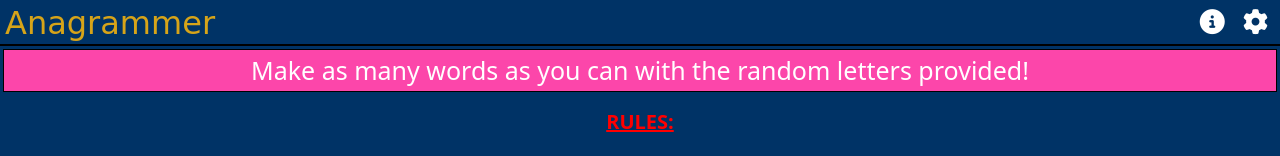
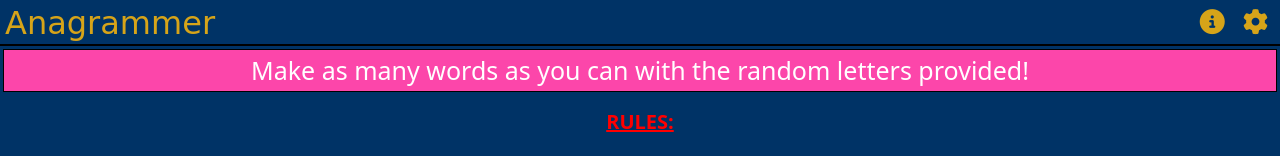
Before and after one commit to MichaelCWalsh7/Milestone-Project-2, a plain HTML site: page index.html in a window 1280 px wide. Shown: the top 156 px of the page. Drawn offline with nearby package versions, Linux system fonts and the light colour scheme; a web font is replaced by a local one.

Commit message:
Style coloured the navbar icons

```diff
--- a/assets/css/style.css
+++ b/assets/css/style.css
@@ -80,6 +80,9 @@ a {
     padding-right: 12px;
 }
 
+/* #settingsGearIcon {
+
+} */
 
 #navbar {
     border-bottom: 2px solid black;
--- a/index.html
+++ b/index.html
@@ -26,9 +26,9 @@
             </a>
         </div>
         <div id="navbarButtons">
-            <i id="infoCircleIcon" class="fas fa-info-circle"></i>
+            <i id="infoCircleIcon" class="burnt-orange fas fa-info-circle"></i>
             <i id="settingsGearIcon" type="button" data-bs-toggle="offcanvas" data-bs-target="#offcanvas" aria-controls="offcanvas"
-                class="fas fa-cog"></i>
+                class="burnt-orange fas fa-cog"></i>
         </div>
 
         <div class="offcanvas offcanvas-end" tabindex="-1" id="offcanvas" aria-labelledby="offcanvasLabel">
```
